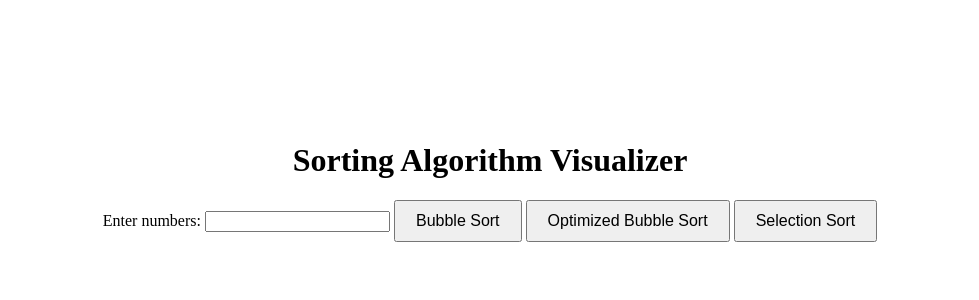
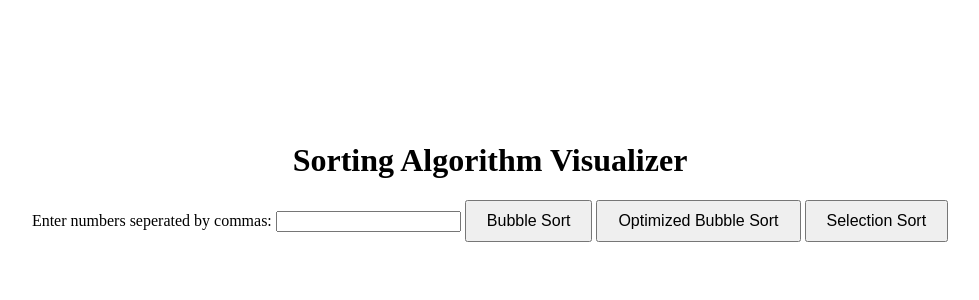
Before and after one commit to asfateen/sortingAlgorithmsVisualizer, a Flask app: page / in a window 1280 px wide. Shown: the part 199-499 px from the top of the page, without its empty margins (150-1129 px from the left). Run offline with Flask 2, Linux system fonts and the light colour scheme.

Commit message:
Update index.html

```diff
--- a/templates/index.html
+++ b/templates/index.html
@@ -73,7 +73,7 @@
 </head>
 <body>
     <div id="controls">
-        <label for="numberInput">Enter numbers:</label>
+        <label for="numberInput">Enter numbers seperated by commas:</label>
         <input type="text" id="numberInput">
         <button onclick="startSorting('bubble')">Bubble Sort</button>
         <button onclick="startSorting('optimizedBubble')">Optimized Bubble Sort</button>
```
